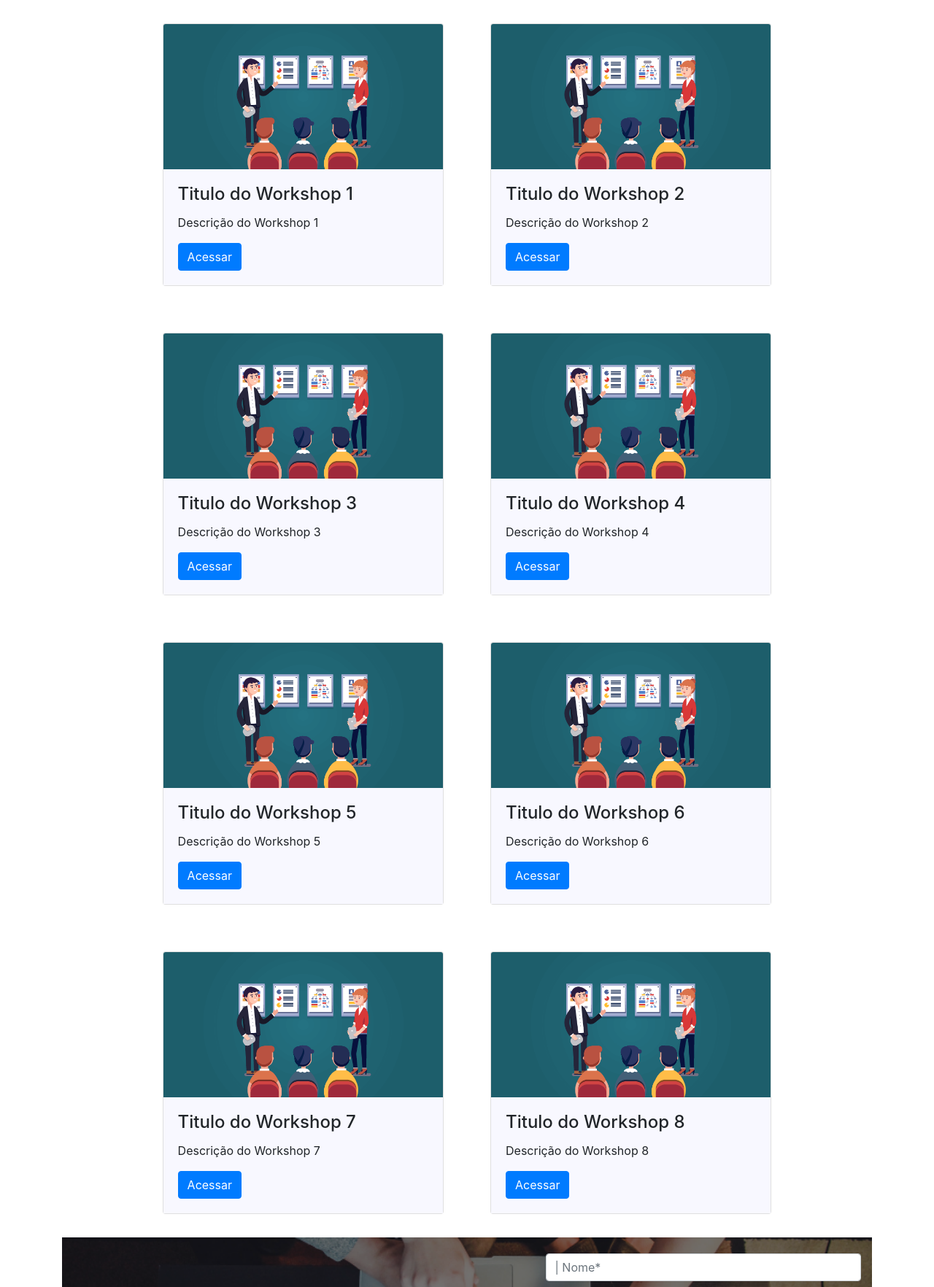
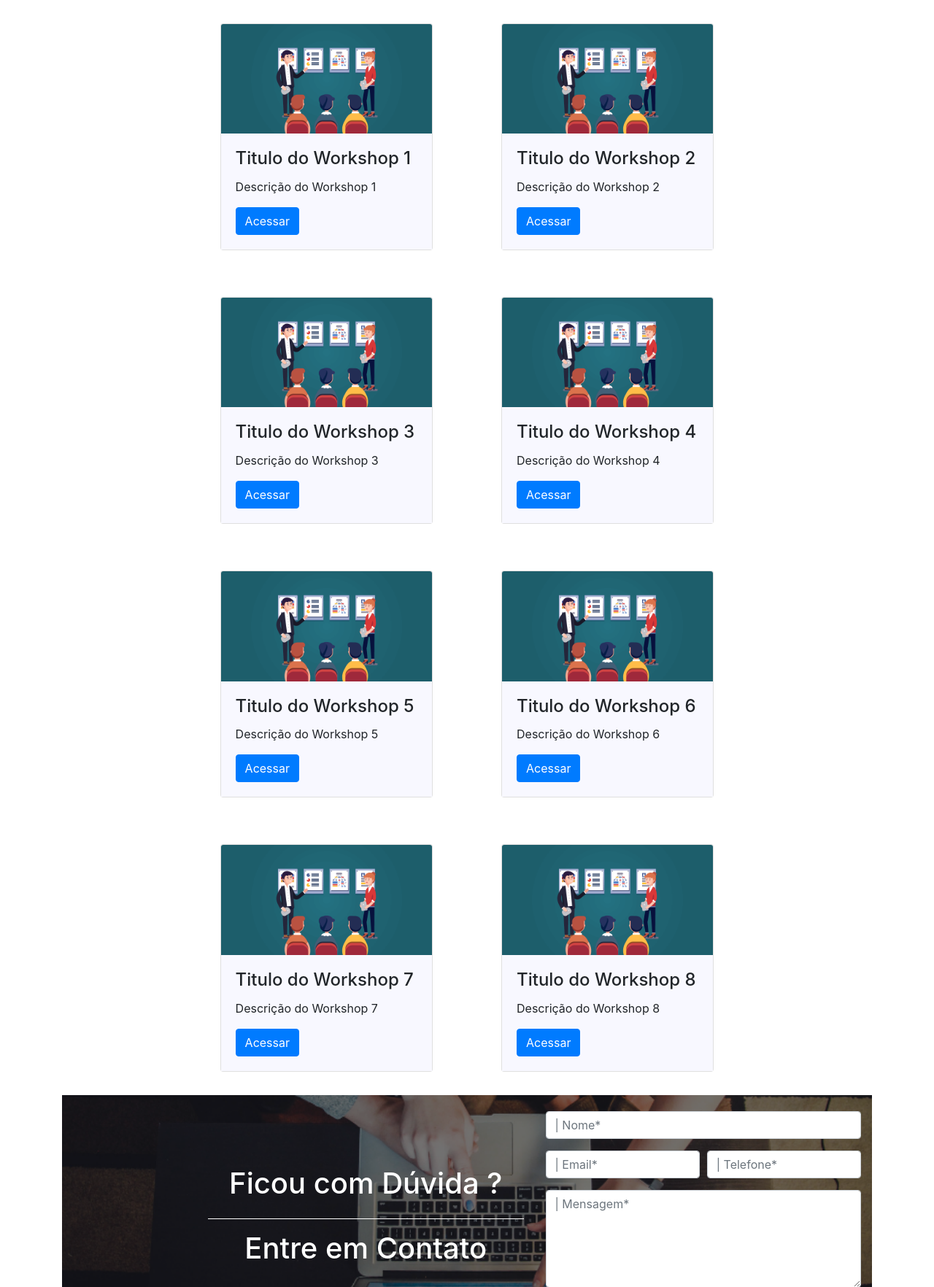
Before and after one commit to gballoni/Big-Buzz, a Django app: page /workshops in a window 1280 px wide. Shown: the part 56-1820 px from the top of the page at 73% size. Run offline with Django 3.2, Linux system fonts and the light colour scheme; some libraries are stand-ins or nearby versions.

Commit message:
Correção de classes bootstrap

```diff
--- a/sustainablefun/templates/conteudo/workshops.html
+++ b/sustainablefun/templates/conteudo/workshops.html
@@ -9,12 +9,14 @@
             <div class="col-lg-10">
                 <div class="row justify-content-center">
                 {% for workshop in workshops %}
-                    <div class="col-lg-5 card">
-                        <img src="{% static 'images/workshop.png' %}" class="card-img-top" alt="Imagem do workshop">
-                        <div class="card-body">
-                            <h4 class="card-title">{{workshop.titulo}}</h4>
-                            <p class="card-text">{{workshop.descricao}}</p>
-                            <a href="#" class="btn btn-primary">Acessar</a>
+                    <div class="col-lg-5">
+                        <div class="card">
+                            <img src="{% static 'images/workshop.png' %}" class="card-img-top" alt="Imagem do workshop">
+                            <div class="card-body">
+                                <h4 class="card-title">{{workshop.titulo}}</h4>
+                                <p class="card-text">{{workshop.descricao}}</p>
+                                <a href="#" class="btn btn-primary">Acessar</a>
+                            </div>
                         </div>
                     </div>
                 {% endfor %}
```
